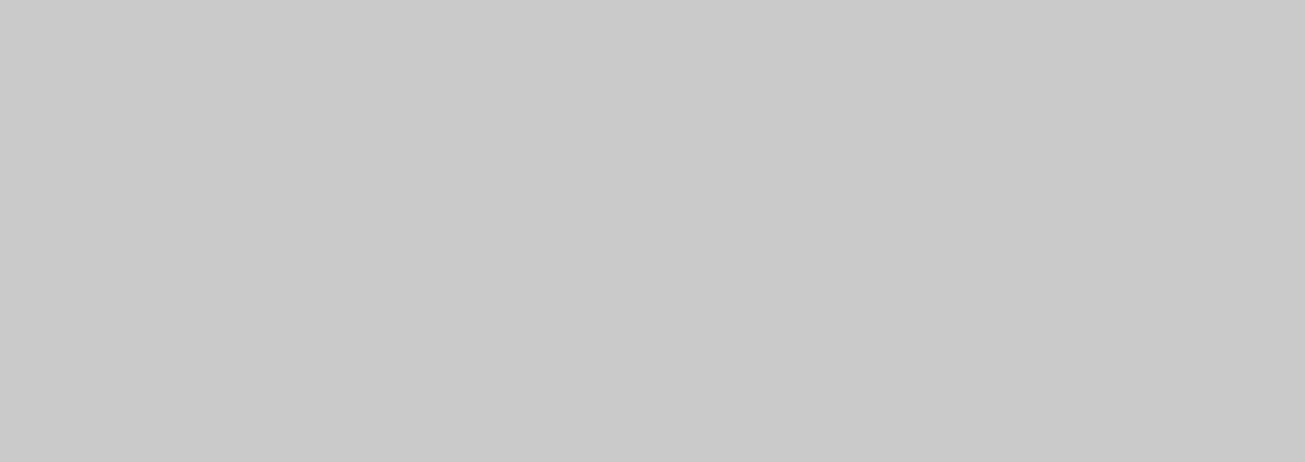
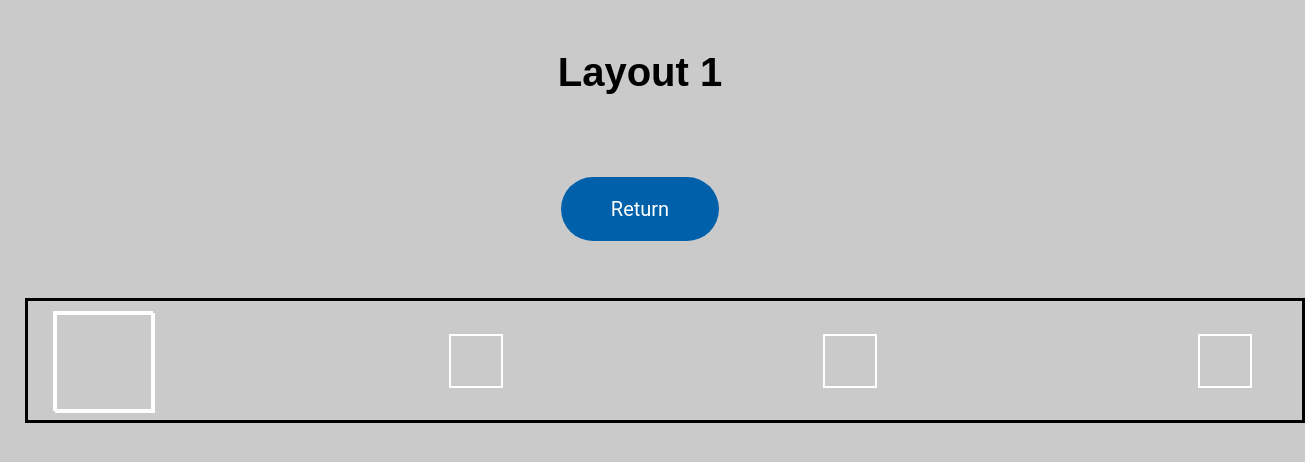
Before and after one commit to ARA90AR90/Box-Methods, a plain HTML site: page layout1.html in a window 1280 px wide. Shown: the whole page, 1305 px wide, since content can reach past the window. Drawn offline with Linux system fonts and the light colour scheme.

Commit message:
Created return button  for pagesand created first layout example

```diff
--- a/layout1.html
+++ b/layout1.html
@@ -4,17 +4,32 @@
     <meta charset="UTF-8" />
     <meta http-equiv="X-UA-Compatible" content="IE=edge" />
     <meta name="viewport" content="width=device-width, initial-scale=1.0" />
-    <title>Layout1</title>
+    <title>Layout 1</title>
     <link rel="stylesheet" href="styles.css" />
     <link rel="stylesheet" href="layout2.html">
   </head>
   <body>
-      <div class="container">
-       <div class="box-wrapper">
-       <div class="box"></div>
+    <div>
+    <h2>
+      Layout 1
+    </h2>
+  </div>
+  <section class="return">
+    <div class="container-rtn">
+      <div class="buttons btn-return"></div>
+      <a href="./index.html" class="btn btn-return"> Return</a>
+    </div>
+  </section>
+
+        <div class="container-1">
+          <div class="box wrapper">
+          <div class="box"></div>
+
+          </div>
+          <div class="box-small"></div>
+          <div class="box-small"></div>
+          <div class="box-small"></div>
+        </div>
       </div>
-        <div class="box box-small"></div>
-        <div class="box box-small"></div>
-        <div class="box box-small"></div>
-  </body>
+
 </html>
--- a/styles.css
+++ b/styles.css
@@ -18,7 +18,7 @@ body{
 .container{
     height: 100%;
     display: flex;
-    align-items: center;
+    align-items: flex-end;
     justify-content: center;
 }
 
@@ -84,3 +84,58 @@ h2{
     color: white;
     border-radius: 35px;
 }
+
+/*return button*/
+
+
+.btn-return{
+    background: rgb(0, 96, 170);
+    color: white;
+    border-radius: 35px;
+
+}
+
+
+.container-rtn{
+    height: 100%;
+    display: flex;
+    align-items: center;
+    justify-content: center;
+}
+
+
+/*Layout 1*/
+
+.container-1{
+    border: 3px solid black;
+    width: 100%;
+    height: 125px;
+    display: flex;
+    justify-content: space-between;
+    align-items:center;
+    padding: 25px;
+    margin: 25px;
+}
+
+.box-wrapper{
+    display: flex;
+    align-items: center;
+}
+
+
+.box{
+    border: 2px solid white;
+    width: 100px;
+    height: 100px;
+
+}
+
+
+.box-small{
+    border: 2px solid white;
+    width: 50px;
+    height: 50px;
+    display: flex;
+    padding: 25px;
+    margin: 25px;
+}
```
